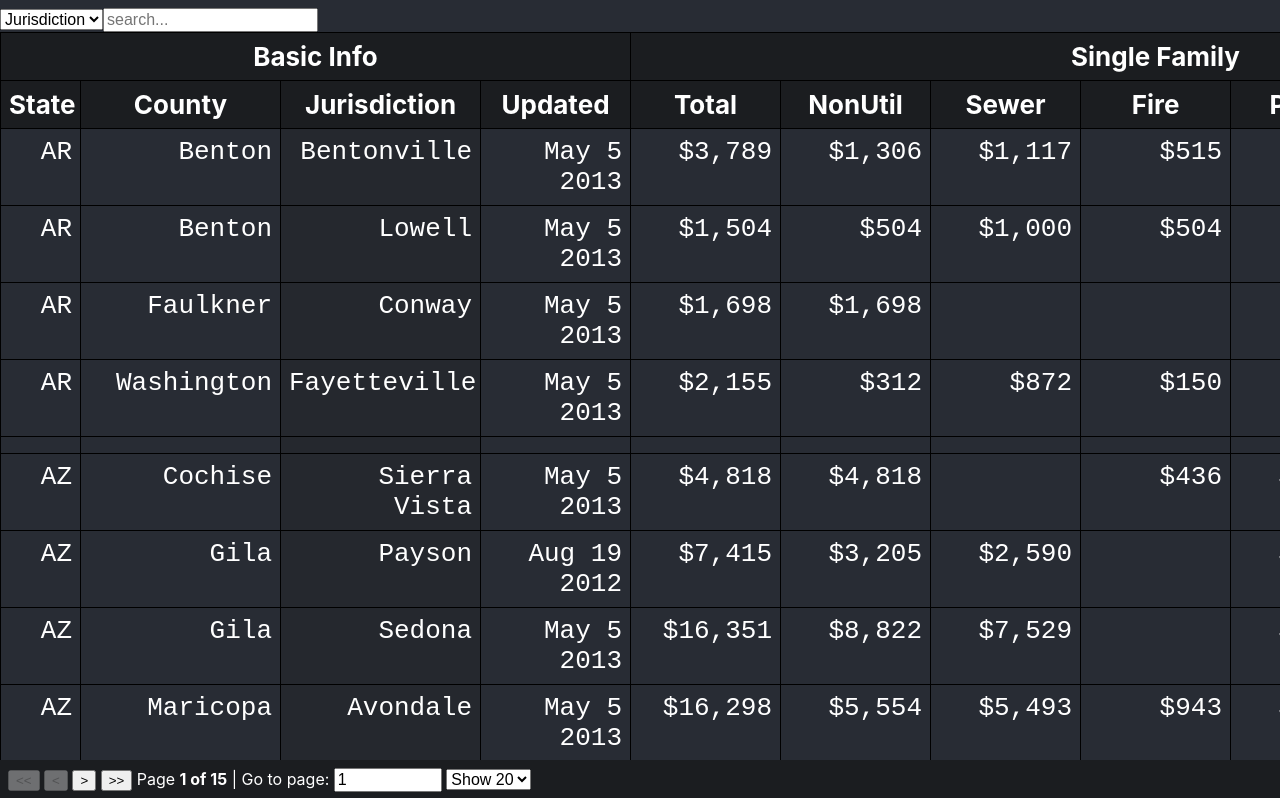
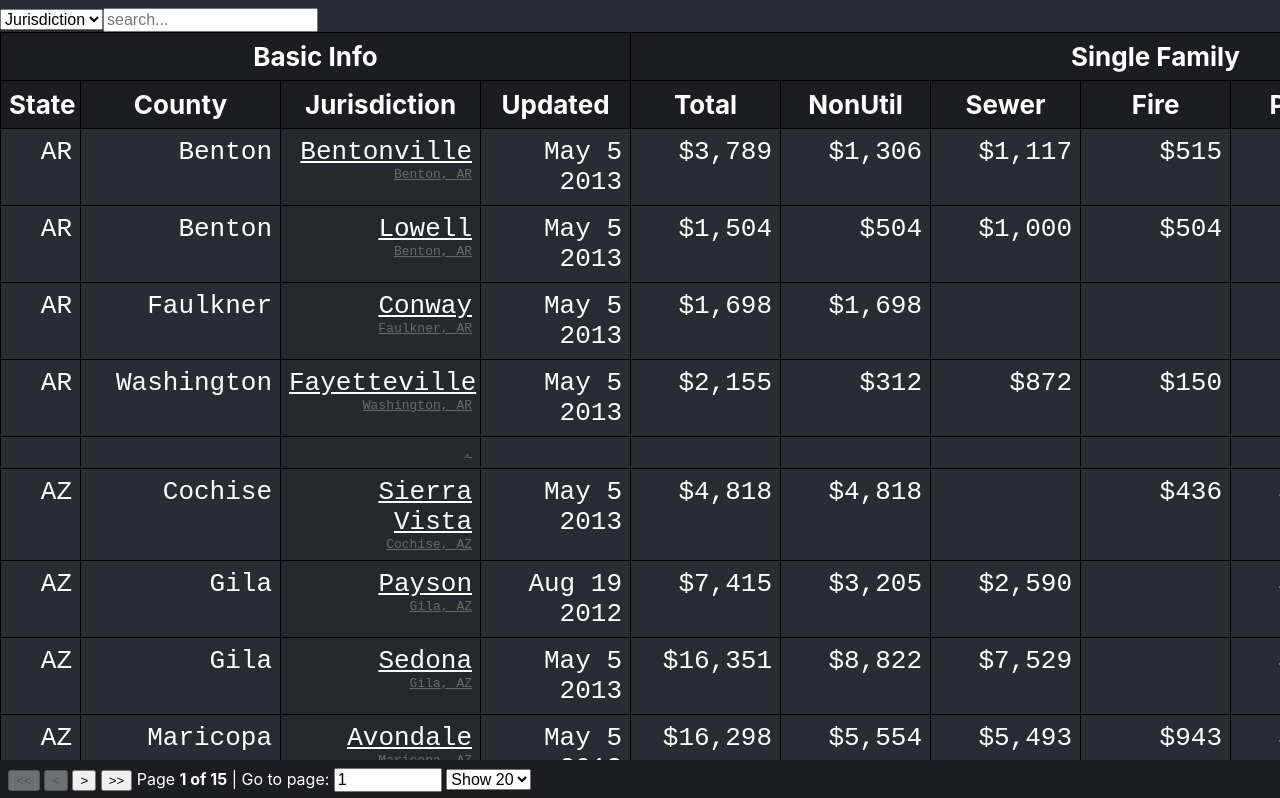
Before and after one commit to tracykm/impact-fees, a React (Create React App) app: page / in a window 1280 px wide. Shown: the top 798 px of the page. Built offline with nearby package versions, Linux system fonts and the light colour scheme.

Commit message:
clickable

```diff
--- a/src/App.css
+++ b/src/App.css
@@ -1,7 +1,10 @@
-
-
 body {
   background-color: #282c34;
   font-size: calc(10px + 2vmin);
   color: white;
 }
+
+.light-text {
+  opacity: 0.3;
+  font-size: 0.5em;
+}
--- a/src/components/Jurisdiction.tsx
+++ b/src/components/Jurisdiction.tsx
@@ -1,7 +1,18 @@
-import React, { useState } from "react";
+import React from "react";
+import styled from "styled-components";
+import { useParams } from "react-router-dom";
+import data from "../data/cleaned/nestedData.json";
 
-import { useParams } from "react-router-dom";
+const Wrapper = styled.div`
+  margin: 1rem;
+`;
+
 export const Jurisdiction = () => {
-  let { name } = useParams();
-  return <div>asdf {name}</div>;
+  const { name } = useParams();
+  return (
+    <Wrapper>
+      <h1>{name}</h1>
+      <pre>{JSON.stringify(data[name as keyof typeof data], null, 2)}</pre>
+    </Wrapper>
+  );
 };
--- a/src/components/Table.jsx
+++ b/src/components/Table.jsx
@@ -7,6 +7,7 @@ import {
   useFilters,
   useBlockLayout
 } from "react-table";
+import { Link } from "react-router-dom";
 import data from "../data/cleaned/nestedData.json";
 import { DollarCell, DateCell } from "./Cell";
 import TableStyles from "./TableStyles";
@@ -220,6 +221,19 @@ export function BasicTable() {
           {
             Header: "Jurisdiction",
             accessor: "Jurisdiction",
+            Cell: ({ cell }) => {
+              return (
+                <Link
+                  className="Jurisdiction"
+                  to={`Jurisdiction/${cell.value}`}
+                >
+                  {cell.value}
+                  <div className="light-text">
+                    {cell.row.original.County}, {cell.row.original.State}
+                  </div>
+                </Link>
+              );
+            },
             width: 200
           },
           {
--- a/src/components/TableStyles.ts
+++ b/src/components/TableStyles.ts
@@ -11,6 +11,13 @@ const TableStyles = styled.div`
   }
 
   table {
+    a {
+      color: inherit;
+      width: 100%;
+      height: 100%;
+      display: block;
+    }
+
     border-spacing: 0;
     border: 1px solid black;
     margin-bottom: 2rem;
```
